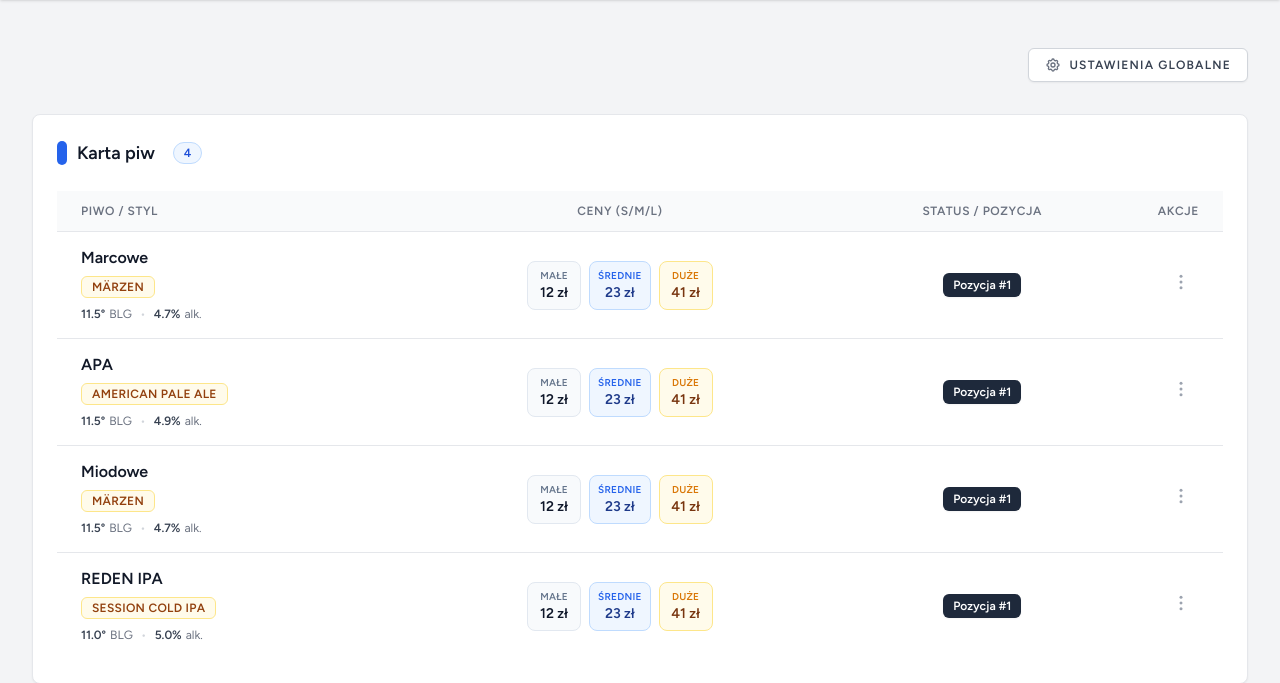
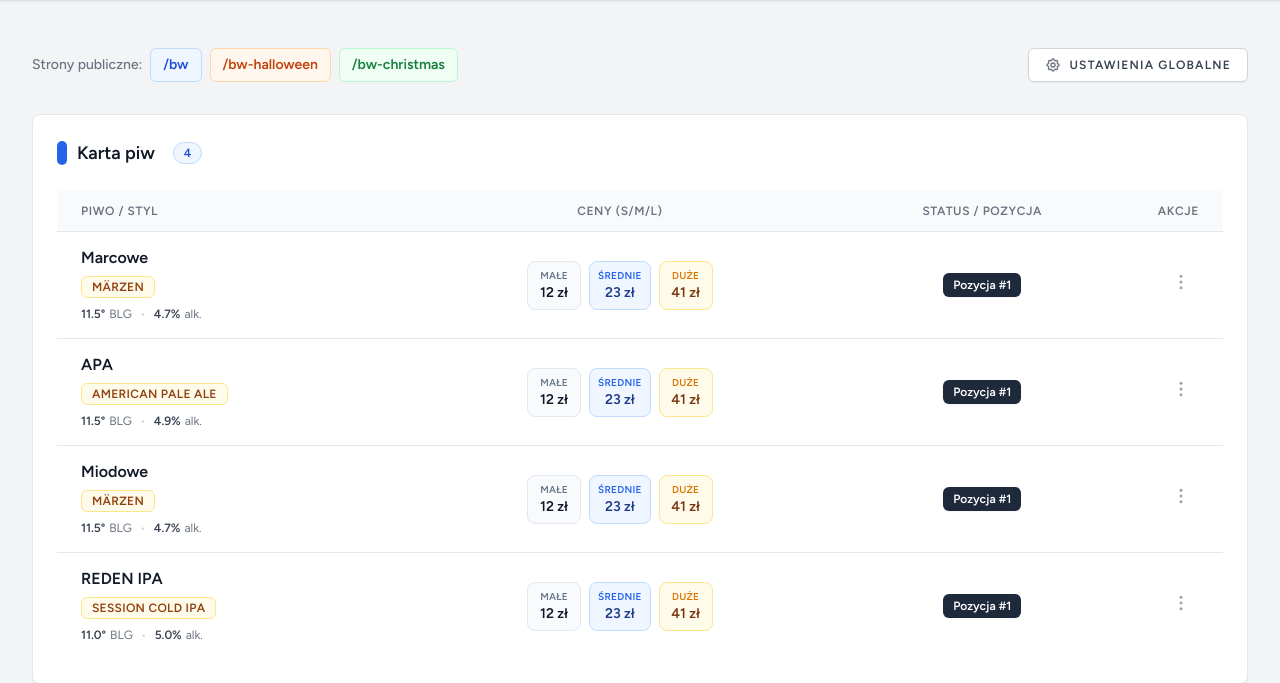
Before and after one commit to kamgrzeski/TbbApp, a Laravel app: page /admin/beerwall in a window 1280 px wide. Shown: the part 162-845 px from the top of the page. Run offline with Laravel 12, Linux system fonts and the light colour scheme; a user stored in the database is signed in; data comes from the database, SQL or seed files in the repository; style sheets or scripts are compiled from the project's sources.

Commit message:
tweak beerwall layout and admin links

```diff
--- a/resources/views/beerwall/admin/index.blade.php
+++ b/resources/views/beerwall/admin/index.blade.php
@@ -32,7 +32,23 @@
 			@endif
 
 
-			<div class="flex justify-end">
+			<div class="flex justify-between items-center flex-wrap gap-2">
+				<div class="flex flex-wrap items-center gap-2 text-sm">
+					<span class="text-gray-500 font-medium">Strony publiczne:</span>
+					<a href="{{ route('beerwall.index-front') }}" target="_blank" rel="noopener"
+					   class="px-3 py-1.5 bg-blue-50 border border-blue-200 rounded-md text-blue-700 font-semibold hover:bg-blue-100 transition">
+						/bw
+					</a>
+					<a href="{{ route('beerwall.index-hallowen') }}" target="_blank" rel="noopener"
+					   class="px-3 py-1.5 bg-orange-50 border border-orange-200 rounded-md text-orange-700 font-semibold hover:bg-orange-100 transition">
+						/bw-halloween
+					</a>
+					<a href="{{ route('beerwall.index-christmas') }}" target="_blank" rel="noopener"
+					   class="px-3 py-1.5 bg-green-50 border border-green-200 rounded-md text-green-700 font-semibold hover:bg-green-100 transition">
+						/bw-christmas
+					</a>
+				</div>
+
 				<a href="{{ route('beerwall.admin.settings.edit') }}"
 				   class="inline-flex items-center gap-2 px-4 py-2 bg-white border border-gray-300 rounded-md font-semibold text-xs text-gray-700 uppercase tracking-widest hover:bg-gray-50 active:bg-gray-100 focus:outline-none focus:ring-2 focus:ring-offset-2 focus:ring-blue-500 shadow-sm transition ease-in-out duration-150">
 					<svg class="w-4 h-4 text-gray-500" fill="none" stroke="currentColor" stroke-width="2" viewBox="0 0 24 24">
--- a/resources/views/beerwall/seasonals/halloween.blade.php
+++ b/resources/views/beerwall/seasonals/halloween.blade.php
@@ -11,7 +11,7 @@
 
     .page {
         position: relative;
-        z-index: 1;
+        z-index: 100; /* ponad nakładką hw-overlay-box (z-index 95), żeby krew nie zasłaniała napisu, logo i czasu */
     }
 
 
```
Also changed, not shown: resources/views/beerwall/partials/styles.blade.php (+6 -4 lines).
